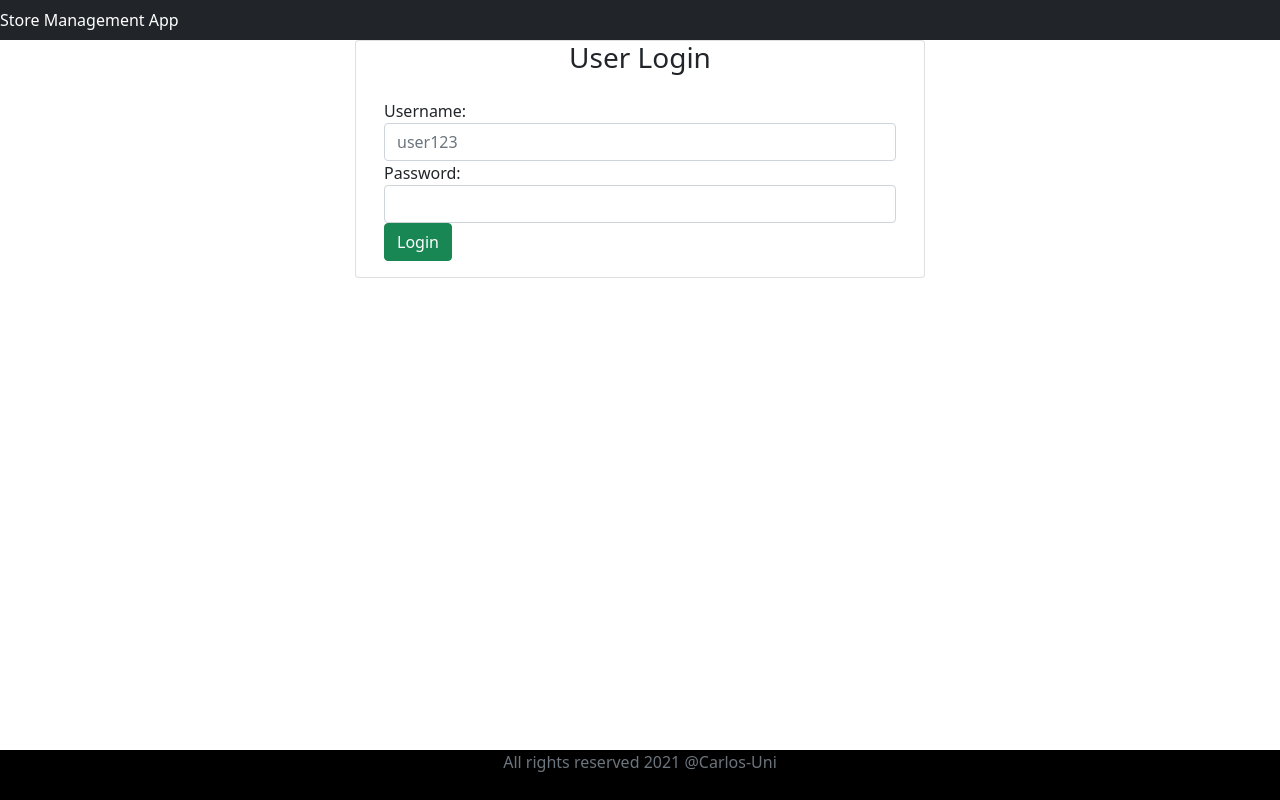
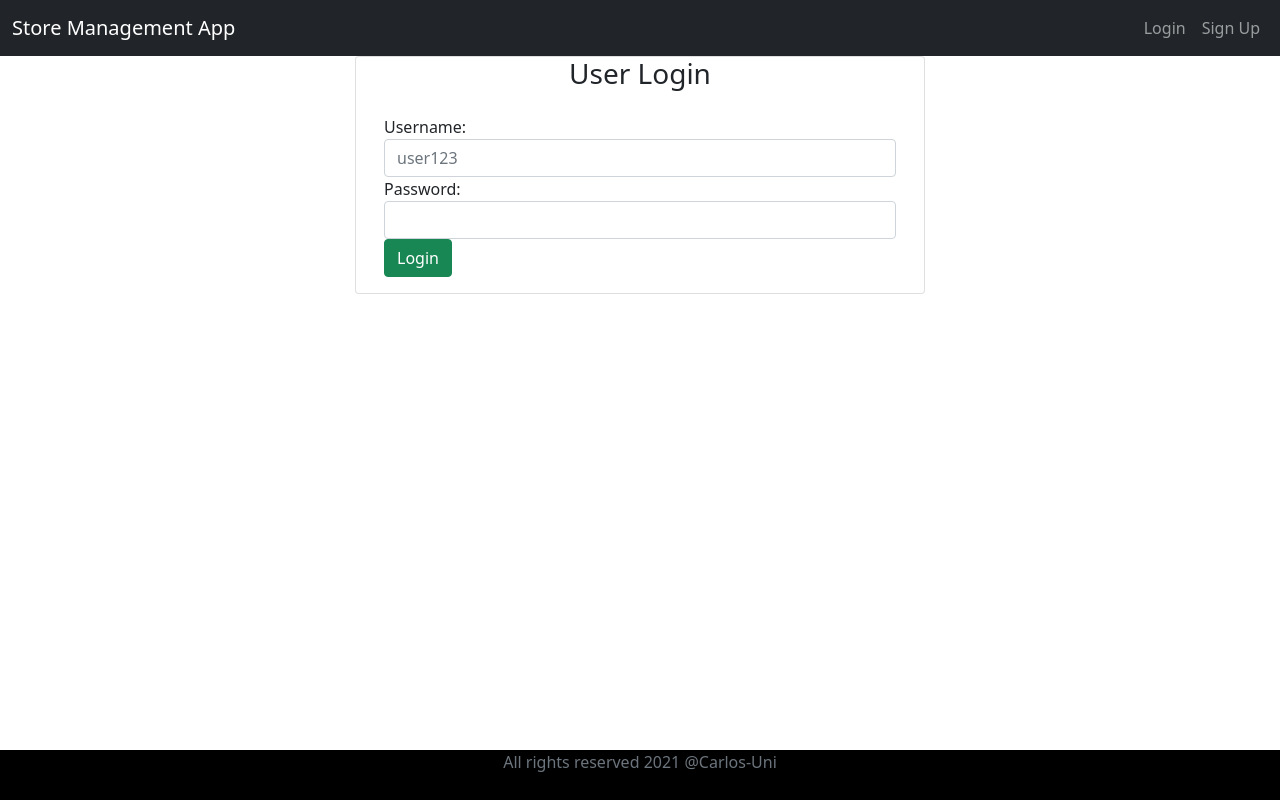
Before and after one commit to Carlos-Uni/bitbox2_client, a React (Create React App) app: page /login in a window 1280 px wide. Built offline with nearby package versions, Linux system fonts and the light colour scheme.

Commit message:
Register user feature has been implemented

```diff
--- a/src/App.js
+++ b/src/App.js
@@ -1,7 +1,8 @@
 import './App.css';
 import { BrowserRouter as Router, Route, Switch } from 'react-router-dom';
 import ItemTable from './components/ItemTable';
-import Login from './components/LoginForm';
+import LoginComponent from './components/LoginComponent';
+import RegisterComponent from './components/RegiterComponent';
 import Header from './components/Header';
 import Footer from './components/Footer';
 import CreateItemForm from './components/CreateItemForm';
@@ -14,7 +15,8 @@ function App() {
       <Router>
         <Header />
         <Switch>
-          <Route path="/login" exact component={Login} />
+          <Route path="/login" component={LoginComponent} />
+          <Route path="/register" component={RegisterComponent} />
           <Route path="/items" component={ItemTable} />
           <Route path="/add-item/:itemCode" component={CreateItemForm} />
           <Route path="/itemDetails/:itemCode" component={ItemDetails} />
--- a/src/components/Header.js
+++ b/src/components/Header.js
@@ -7,7 +7,19 @@ class Header extends Component {
         super(props)
 
         this.state = {
+            currentUser: false
+        }
+    }
 
+    componentDidMount() {
+        if (localStorage.getItem("user")) {
+            this.setState({
+                currentUser: true,
+            });
+        } else {
+            this.setState({
+                currentUser: false,
+            });
         }
     }
 
@@ -20,13 +32,36 @@ class Header extends Component {
             <div>
                 <header>
                     <nav className="navbar navbar-expand-md navbar-dark bg-dark">
-                        <div style={{ color: "white" }}>Store Management App</div>
-                        <Link to="/login">
-                            {
-                                localStorage.getItem("user") ? <button onClick={() => this.logout()} className="btn btn-info btn-md float-right">Log out</button>
-                                    : ''
-                            }
-                        </Link>
+                        <div className="container-fluid">
+                            <div className="navbar-brand">Store Management App</div>
+                            {this.state.currentUser ? (
+                                <ul className="navbar-nav mr-auto">
+                                    <li className="nav-item">
+                                        <div className="navbar-brand">
+                                            {JSON.parse(localStorage.getItem("user")).username}
+                                        </div>
+                                    </li>
+                                    <li className="nav-item">
+                                        <a href="/login" className="nav-link" onClick={this.logout}>
+                                            Logout
+                                        </a>
+                                    </li>
+                                </ul>
+                            ) : (
+                                <ul className="navbar-nav mr-auto">
+                                    <li className="nav-item">
+                                        <Link to={"/login"} className="nav-link">
+                                            Login
+                                        </Link>
+                                    </li>
+                                    <li className="nav-item">
+                                        <Link to={"/register"} className="nav-link">
+                                            Sign Up
+                                        </Link>
+                                    </li>
+                                </ul>
+                            )}
+                        </div>
                     </nav>
                 </header>
             </div>
--- a/src/components/LoginForm.js
+++ b/src/components/LoginComponent.js
@@ -1,7 +1,9 @@
 import React, { Component } from "react";
 import LoginService from "../services/LoginService";
+import LoginOrRegisterForm from "./LoginOrRegisterForm";
 
-class LoginForm extends Component {
+
+class LoginComponent extends Component {
     constructor(props) {
         super(props)
 
@@ -10,12 +12,12 @@ class LoginForm extends Component {
             password: ''
         }
 
-        this.loginHandler = this.loginHandler.bind(this);
+        this.actionHandler = this.actionHandler.bind(this);
         this.changeUsernameHandler = this.changeUsernameHandler.bind(this);
         this.changePasswordHandler = this.changePasswordHandler.bind(this);
     }
 
-    loginHandler = (event) => {
+    actionHandler = (event, path) => {
         event.preventDefault();
         let flag = false;
 
@@ -43,6 +45,7 @@ class LoginForm extends Component {
                 if (res.data.jwttoken) {
                     localStorage.setItem("user", JSON.stringify(res.data));
                     this.props.history.push('/items');
+                    window.location.reload();
                 }
             }).catch(err => {
                 if (err.response) {
@@ -62,33 +65,11 @@ class LoginForm extends Component {
 
     render() {
         return (
-            <div className="container">
-                <div className="row">
-                    <div className="card col-md-6 offset-md-3 offset-md-3">
-                        <h3 className="text-center">User Login</h3>
-                        <div className="card-body">
-                            <form>
-                                <span id="errorLogin" style={{ color: "red" }}></span>
-                                <div className="form-group">
-                                    <label>Username: </label>
-                                    <input placeholder="user123" name="username" className="form-control" value={this.state.username}
-                                        onChange={this.changeUsernameHandler} />
-                                </div>
-                                <span id="errorUsername" style={{ color: "red" }}></span>
-                                <div className="form-group">
-                                    <label>Password: </label>
-                                    <input type="password" name="password" className="form-control" value={this.state.password}
-                                        onChange={this.changePasswordHandler} />
-                                </div>
-                                <span id="errorPassword" style={{ color: "red" }}></span>
-                                <button className="btn btn-success" onClick={this.loginHandler}>Login</button>
-                            </form>
-                        </div>
-                    </div>
-                </div>
-            </div>
+            <LoginOrRegisterForm changeUsernameHandler={this.changeUsernameHandler}
+                changePasswordHandler={this.changePasswordHandler} actionHandler={this.actionHandler}
+                username={this.state.username} password={this.state.password} />
         )
     }
 }
 
-export default LoginForm
+export default LoginComponent
--- /dev/null
+++ b/src/components/LoginOrRegisterForm.js
@@ -0,0 +1,37 @@
+import React from "react"
+
+
+export default function LoginOrRegisterForm({ changeUsernameHandler, changePasswordHandler, actionHandler, username, password}) {
+    return(
+        <div className="container">
+            <div className="row">
+                <div className="card col-md-6 offset-md-3 offset-md-3">
+                    {
+                        window.location.pathname === '/login' ||
+                        window.location.pathname === '/' ?
+                        <h3 className="text-center">User Login</h3> :
+                        <h3 className="text-center">User Register</h3>
+                    }
+                    <div className="card-body">
+                        <form>
+                            <span id="errorLogin" style={{ color: "red" }}></span>
+                            <div className="form-group">
+                                <label>Username: </label>
+                                <input placeholder="user123" name="username" className="form-control" value={username}
+                                    onChange={changeUsernameHandler} />
+                            </div>
+                            <span id="errorUsername" style={{ color: "red" }}></span>
+                            <div className="form-group">
+                                <label>Password: </label>
+                                <input type="password" name="password" className="form-control" value={password}
+                                    onChange={changePasswordHandler} />
+                            </div>
+                            <span id="errorPassword" style={{ color: "red" }}></span>
+                            <button className="btn btn-success" onClick={actionHandler}>Login</button>
+                        </form>
+                    </div>
+                </div>
+            </div>
+        </div>
+    )
+}
--- /dev/null
+++ b/src/components/RegiterComponent.js
@@ -0,0 +1,95 @@
+import React, { Component } from "react";
+import LoginService from "../services/LoginService";
+import LoginOrRegisterForm from "./LoginOrRegisterForm";
+
+
+class RegisterComponent extends Component {
+    constructor(props) {
+        super(props)
+
+        this.state = {
+            username: '',
+            password: '',
+            successful: false,
+        }
+
+        this.actionHandler = this.actionHandler.bind(this);
+        this.changeUsernameHandler = this.changeUsernameHandler.bind(this);
+        this.changePasswordHandler = this.changePasswordHandler.bind(this);
+    }
+
+    actionHandler = (event, path) => {
+        event.preventDefault();
+        let flag = false;
+
+        this.setState({
+            successful: false
+        });
+
+        if (!this.state.username.trim()) {
+            flag = true
+            document.getElementById("errorUsername").innerHTML = "Cannot be empty";
+        } else {
+            document.getElementById("errorUsername").innerHTML = "";
+        }
+
+        if (!this.state.password.trim()) {
+            flag = true
+            document.getElementById("errorPassword").innerHTML = "Cannot be empty";
+        } else {
+            document.getElementById("errorPassword").innerHTML = "";
+        }
+
+        if (!flag) {
+
+            const min = 1;
+            const max = 9999;
+            const rand = Math.floor(min + Math.random() * (max - min));
+
+            let user = {
+                userCode: rand,
+                userName: this.state.username,
+                password: this.state.password,
+                role: 'USER'
+            };
+
+            LoginService.register(user).then((res) => {
+                if (res.data.userCode) {
+                    this.setState({
+                        successful: true
+                    });
+                }
+            }).catch(err => {
+                if (err.response) {
+                    document.getElementById("errorLogin").innerHTML = "Username already exist. Please choose other username";
+                }
+            })
+        }
+    }
+
+    changeUsernameHandler = (event) => {
+        this.setState({ username: event.target.value });
+    }
+
+    changePasswordHandler = (event) => {
+        this.setState({ password: event.target.value });
+    }
+
+    render() {
+        return (
+            <div className="form-group">
+                {this.state.successful ?
+                    <div className="alert alert-success">
+                        User Registered successfully
+                    </div>
+                    : ''
+                }
+                <LoginOrRegisterForm changeUsernameHandler={this.changeUsernameHandler}
+                    changePasswordHandler={this.changePasswordHandler} actionHandler={this.actionHandler}
+                    username={this.state.username} password={this.state.password} />
+            </div>
+        )
+    }
+}
+
+export default RegisterComponent
--- a/src/services/LoginService.js
+++ b/src/services/LoginService.js
@@ -1,7 +1,7 @@
 import axios from "axios";
 
 const LOGIN_URL = "http://localhost:8080/api/authenticate";
-//const REGISTER_URL = "http://localhost:8080/api/register";
+const REGISTER_URL = "http://localhost:8080/api/register";
 
 
 class LoginService {
@@ -12,6 +12,10 @@ class LoginService {
     logout(){
         localStorage.removeItem("user");
     }
+
+    register(user) {
+        return axios.post(REGISTER_URL, user);
+    }
 }
 
 export default new LoginService()
```
Also changed, not shown: src/components/ItemTable.js (+8 -7 lines).
